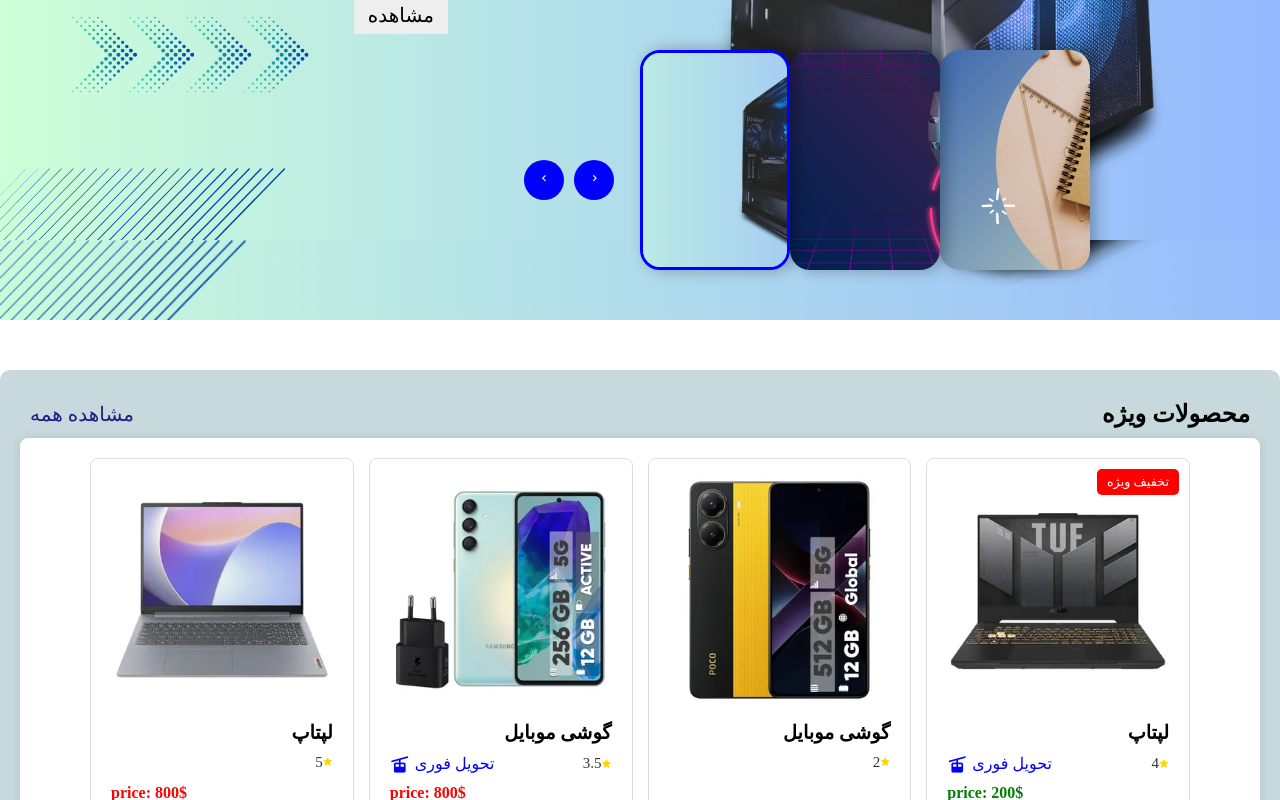
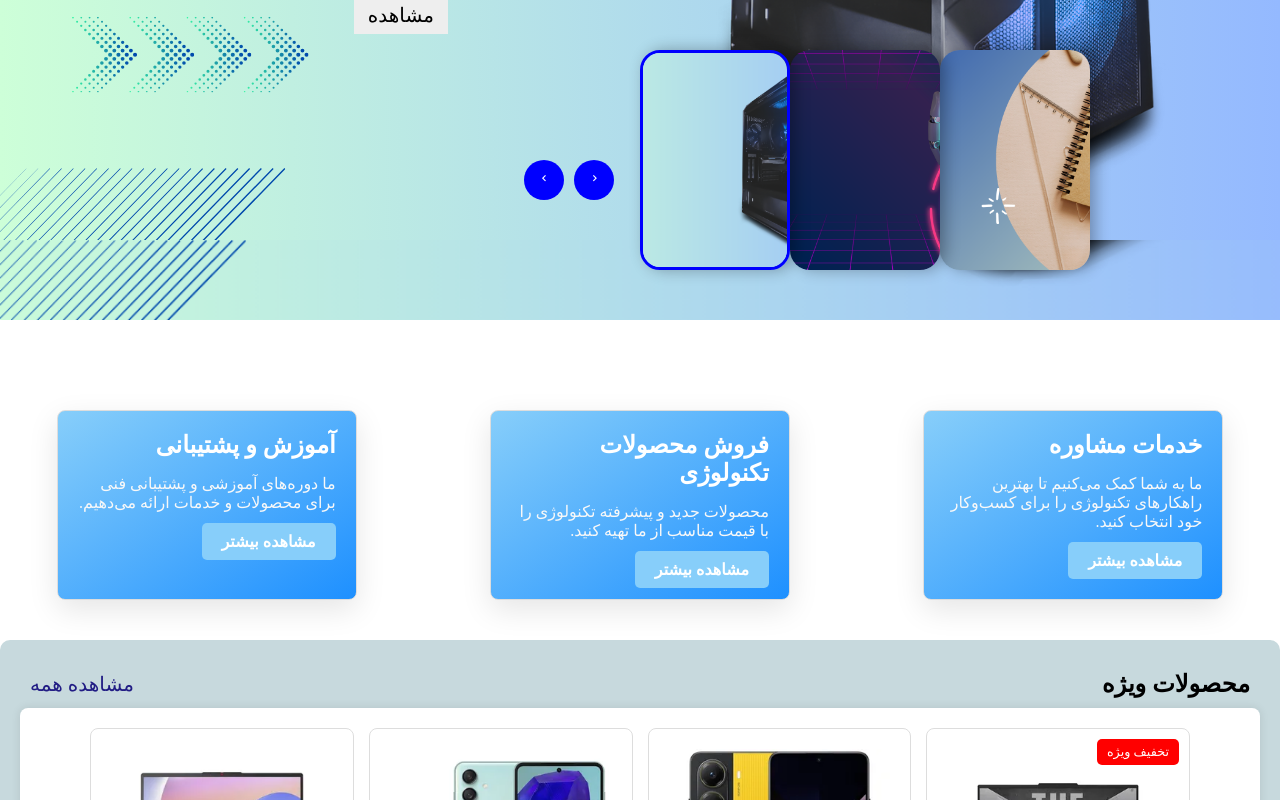
Before and after one commit to elahe-toraj/Pegahrayaneh, a React (Vite) app: page / in a window 1280 px wide. Shown: the part 480-1280 px from the top of the page. Built offline with nearby package versions, Linux system fonts and the light colour scheme.

Commit message:
add sevice

```diff
--- a/src/App.jsx
+++ b/src/App.jsx
@@ -1,14 +1,15 @@
 import React from 'react';
-import Footer from "./components/Footer component/Footer";
 import Header from "./components/Header";
-import ProductView from "./components/Productview";
+import ProductView from "./components/ProductComponent/ProductView";
+import Footer from "./components/FooterComponent/Footer";
 import Quiz from "./components/Quiz";
-import Slider from "./components/slider";
+import Slider from "./components/Slider";
 import ListBlog from "./components/ListBlog";
 import BlogPage from "./components/BlogPage";
 import { BrowserRouter as Router, Routes, Route } from 'react-router-dom';
+import ServiceSection from './components/ServiceComponent/ServiceSection';
+import "./harchi.css";
 
-import "./harchi.css";
 
 function App() {
   return (
@@ -21,6 +22,7 @@
               <>
                 <Header />
                 <Slider />
+                <ServiceSection />
                 <main>
                   <ProductView />
                   <Quiz />
--- a/src/components/BlogPage.jsx
+++ b/src/components/BlogPage.jsx
@@ -1,7 +1,7 @@
 import React from 'react';
 import { useParams } from 'react-router-dom';
 import Header from './Header';
-import Footer from './Footer component/Footer';
+import Footer from './FooterComponent/Footer';
 
 const BlogPage = () => {
   const { id } = useParams();
--- /dev/null
+++ b/src/components/ProductComponent/Product.css
@@ -0,0 +1,136 @@
+
+.header-pro {
+    display: flex;
+    justify-content: space-between;
+    align-items: center;
+    padding: 10px;
+}
+
+.product {
+    background-color: #C7D9DD;
+    padding: 20px;
+    border-radius: 10px;
+}
+
+.special {
+    margin: 0;
+    font-size: 1.5rem;
+}
+
+.menu {
+    margin: 0;
+    font-size: 20px;
+    cursor: pointer;
+    color: #211C84;
+    text-decoration: none;
+}
+
+.details {
+    background-color: white;
+    padding: 20px;
+    border-radius: 8px;
+    box-shadow: 0 0 10px rgba(0, 0, 0, 0.1);
+}
+
+.row {
+    display: flex;
+    flex-wrap: wrap;
+    gap: 15px;
+    padding: 0 50px 0 50px;
+    justify-content: space-between;
+}
+
+.product-card {
+    flex: 1;
+    min-width: 250px;
+    background-color: white;
+    padding: 20px;
+    border-radius: 8px;
+    border: 1px solid #ddd;
+    text-align: center;
+    transition: 0.3s;
+    color: black;
+    position: relative;
+    display: flex;
+    flex-direction: column;
+    align-items: center;
+    gap: 10px;
+}
+
+.product-card img {
+    width: 100%;
+    border-radius: 8px;
+}
+
+.product-title {
+    align-self: flex-start;
+    font-size: 1.2rem;
+    font-weight: bold;
+    margin-top: 10px;
+}
+
+.product-price {
+    align-self: flex-end;
+    font-size: 1rem;
+    font-weight: bold;
+    margin-top: auto;
+}
+
+.is-featured {
+    position: absolute;
+    top: 10px;
+    right: 10px;
+    background-color: red;
+    color: white;
+    padding: 5px 10px;
+    border-radius: 5px;
+    font-size: 0.8rem;
+}
+
+/*star*/
+.product-meta {
+    display: flex;
+    justify-content: space-between;
+    align-items: center;
+    width: 100%;
+}
+
+.stars {
+    display: flex;
+    align-items: center;
+}
+
+.stars .bx {
+    color: gold;
+    font-size: 10px;
+}
+
+.rating-number {
+    font-size: 15px;
+    color: #333;
+    margin-left: 2px;
+}
+
+.delivery-info {
+    display: flex;
+    align-items: center;
+    position: relative;
+}
+
+.delivery-text {
+    color: #00f;
+    padding-left: 5px;
+}
+
+.delivery-info i {
+    font-size: 20px;
+    color: #00f;
+}
+/*Card*/
+.red {
+    color: red;
+}
+
+.green {
+    color: green;
+}
--- a/src/components/Productcard.jsx
+++ b/src/components/ProductComponent/ProductCard.jsx
@@ -1,3 +1,4 @@
+
 const ProductCard = ({ title, image, price, isFeatured, isLoading, rating = 5, isDelivery, }) => {
     if (isLoading) {
       return <h1>LOADING...</h1>;
--- a/src/components/Productview.jsx
+++ b/src/components/ProductComponent/ProductView.jsx
@@ -1,6 +1,6 @@
 import React from "react";
-import ProductCard from "./Productcard";
-
+import "./Product.css";
+import ProductCard from "./ProductCard";
 const ProductView= () => {
     return(
         <section className="Product-card">
@@ -14,7 +14,7 @@
                 <ProductCard
                   title="لپتاپ"
                   price={200}
-                  image="/img/img1.webp"
+                  image="../img/img1.webp"
                   isFeatured
                   rating = {4}
                   isDelivery={true}
@@ -22,21 +22,21 @@
                 <ProductCard
                   title="گوشی موبایل"
                   price={0}
-                  image="/img/img2.webp"
+                  image="../img/img2.webp"
                   rating = {2}
                   isDelivery={false}
                 />
                 <ProductCard
                   title="گوشی موبایل"
                   price={800}
-                  image="/img/img3.webp"
+                  image="../img/img3.webp"
                   rating = {3.5}
                   isDelivery={true}
                 />
                 <ProductCard
                   title="لپتاپ"
                   price={800}
-                  image="/img/img4.webp"
+                  image="../img/img4.webp"
                   rating = {5}
                   isDelivery={false}
                 />
--- /dev/null
+++ b/src/components/ServiceComponent/ServiceSection.jsx
@@ -0,0 +1,36 @@
+import React from 'react';
+import './ServiceCard.css'; // فایل استایل خود را اینجا وارد کنید
+
+const ServiceCard = ({ title, description, link }) => {
+  return (
+    <div className="service-card">
+      <h3 className="service-card-title">{title}</h3>
+      <p className="service-card-description">{description}</p>
+      <a href={link} className="service-card-button">مشاهده بیشتر</a>
+    </div>
+  );
+};
+
+const ServiceSection = () => {
+  return (
+    <div className="service-section">
+      <ServiceCard
+        title="خدمات مشاوره"
+        description="ما به شما کمک می‌کنیم تا بهترین راهکارهای تکنولوژی را برای کسب‌وکار خود انتخاب کنید."
+        link="/consulting"
+      />
+      <ServiceCard
+        title="فروش محصولات تکنولوژی"
+        description="محصولات جدید و پیشرفته تکنولوژی را با قیمت مناسب از ما تهیه کنید."
+        link="/products"
+      />
+      <ServiceCard
+        title="آموزش و پشتیبانی"
+        description="ما دوره‌های آموزشی و پشتیبانی فنی برای محصولات و خدمات ارائه می‌دهیم."
+        link="/support"
+      />
+    </div>
+  );
+};
+
+export default ServiceSection;
--- /dev/null
+++ b/src/components/ServiceComponent/servicecard.css
@@ -0,0 +1,63 @@
+:root {
+  --primary-color: #1E90FF;
+  --hover-color: #4682B4;
+  --button-color: #87CEFA;
+  --background-gradient: linear-gradient(to bottom right, #87CEFA, #1E90FF); /* گرادیان از آبی آسمانی به آبی */
+}
+
+
+.service-section {
+  display: flex;
+  justify-content: space-around;
+  gap: 20px;
+  margin: 40px 0;
+  flex-wrap: wrap;
+}
+
+
+.service-card {
+  width: 300px;
+  padding: 20px;
+  border: 1px solid #ddd;
+  border-radius: 8px;
+  box-shadow: 0 10px 30px rgba(0, 0, 0, 0.1);
+  transition: transform 0.3s ease, border-color 0.3s ease, box-shadow 0.3s ease;
+  background-color: #fff;
+  background: var(--background-gradient);
+  color: white;
+}
+
+.service-card:hover {
+  transform: translateY(-15px);
+  border-color: var(--primary-color);
+  box-shadow: 0 15px 35px rgba(0, 0, 0, 0.2);
+}
+
+.service-card-title {
+  font-size: 1.5rem;
+  margin-bottom: 15px;
+  font-weight: bold;
+  text-transform: uppercase;
+}
+
+.service-card-description {
+  font-size: 1rem;
+  color: #f8f8f8;
+  margin-bottom: 20px;
+}
+
+.service-card-button {
+  padding: 10px 20px;
+  background-color: var(--button-color);
+  color: white;
+  text-decoration: none;
+  border-radius: 5px;
+  font-size: 1rem;
+  font-weight: bold;
+  transition: background-color 0.3s ease, transform 0.3s ease;
+}
+
+.service-card-button:hover {
+  background-color: var(--primary-color);
+  transform: scale(1.1);
+}
--- a/src/harchi.css
+++ b/src/harchi.css
@@ -247,14 +247,7 @@
     animation-delay: 1s;
 }
 
-/*Card*/
-.red {
-    color: red;
-}
 
-.green {
-    color: green;
-}
 
 /* Thumbnail transition */
 .thumbnail .item.active img {
@@ -262,133 +255,6 @@
 }
 
 
-.header-pro {
-    display: flex;
-    justify-content: space-between;
-    align-items: center;
-    padding: 10px;
-}
-
-.product {
-    background-color: #C7D9DD;
-    padding: 20px;
-    border-radius: 10px;
-}
-
-.special {
-    margin: 0;
-    font-size: 1.5rem;
-}
-
-.menu {
-    margin: 0;
-    font-size: 20px;
-    cursor: pointer;
-    color: #211C84;
-    text-decoration: none;
-}
-
-.details {
-    background-color: white;
-    padding: 20px;
-    border-radius: 8px;
-    box-shadow: 0 0 10px rgba(0, 0, 0, 0.1);
-}
-
-.row {
-    display: flex;
-    flex-wrap: wrap;
-    gap: 15px;
-    padding: 0 50px 0 50px;
-    justify-content: space-between;
-}
-
-.product-card {
-    flex: 1;
-    min-width: 250px;
-    background-color: white;
-    padding: 20px;
-    border-radius: 8px;
-    border: 1px solid #ddd;
-    text-align: center;
-    transition: 0.3s;
-    color: black;
-    position: relative;
-    display: flex;
-    flex-direction: column;
-    align-items: center;
-    gap: 10px;
-}
-
-.product-card img {
-    width: 100%;
-    border-radius: 8px;
-}
-
-.product-title {
-    align-self: flex-start;
-    font-size: 1.2rem;
-    font-weight: bold;
-    margin-top: 10px;
-}
-
-.product-price {
-    align-self: flex-end;
-    font-size: 1rem;
-    font-weight: bold;
-    margin-top: auto;
-}
-
-.is-featured {
-    position: absolute;
-    top: 10px;
-    right: 10px;
-    background-color: red;
-    color: white;
-    padding: 5px 10px;
-    border-radius: 5px;
-    font-size: 0.8rem;
-}
-
-/*star*/
-.product-meta {
-    display: flex;
-    justify-content: space-between;
-    align-items: center;
-    width: 100%;
-}
-
-.stars {
-    display: flex;
-    align-items: center;
-}
-
-.stars .bx {
-    color: gold;
-    font-size: 10px;
-}
-
-.rating-number {
-    font-size: 15px;
-    color: #333;
-    margin-left: 2px;
-}
-
-.delivery-info {
-    display: flex;
-    align-items: center;
-    position: relative;
-}
-
-.delivery-text {
-    color: #00f;
-    padding-left: 5px;
-}
-
-.delivery-info i {
-    font-size: 20px;
-    color: #00f;
-}
 
 
 
```
Also changed, not shown: package.json (line endings or trailing spaces), src/components/FooterComponent/Footer.css (renamed from src/components/Footer component/Footer.css), src/components/FooterComponent/Footer.jsx (renamed from src/components/Footer component/Footer.jsx).
